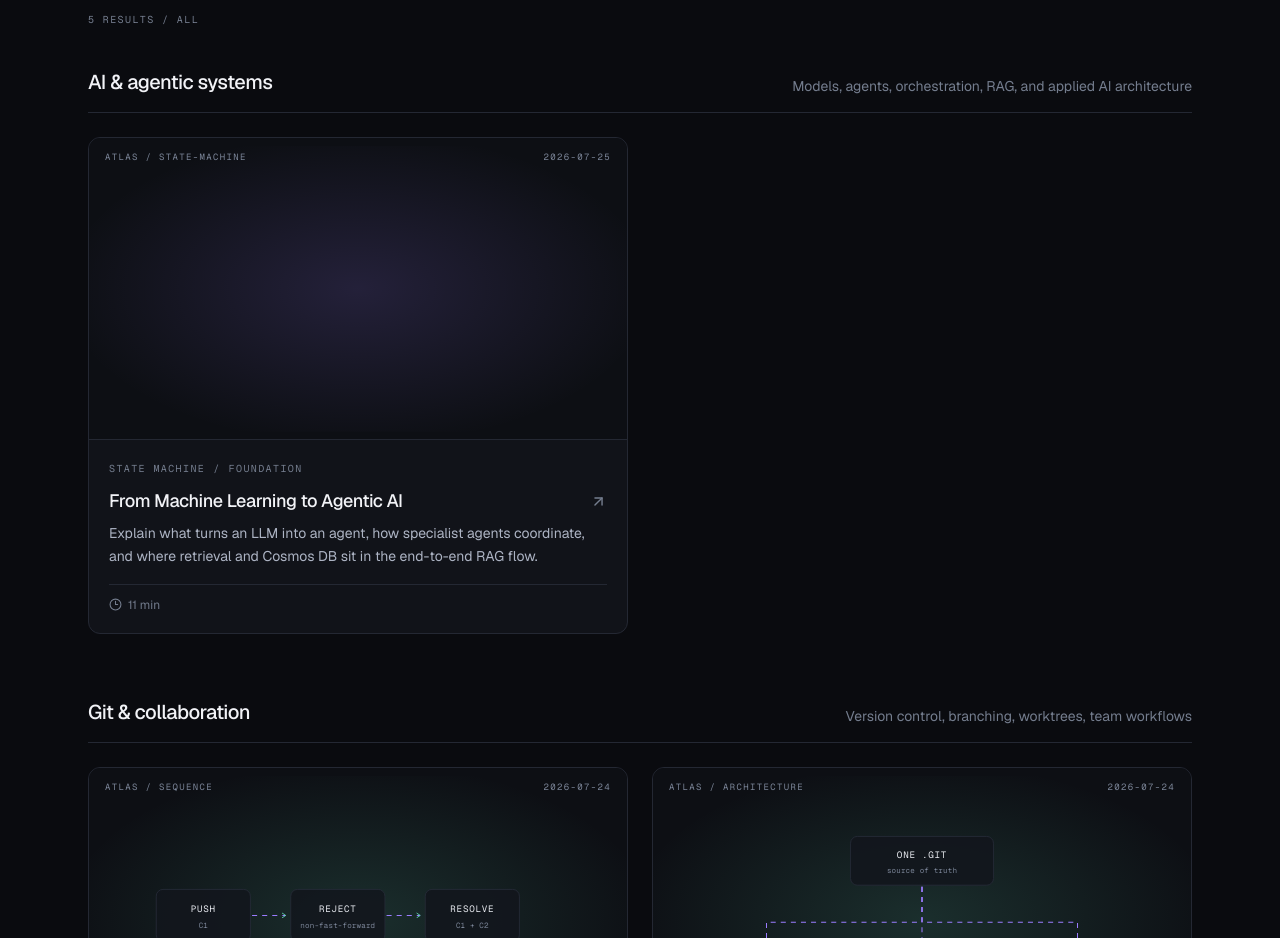
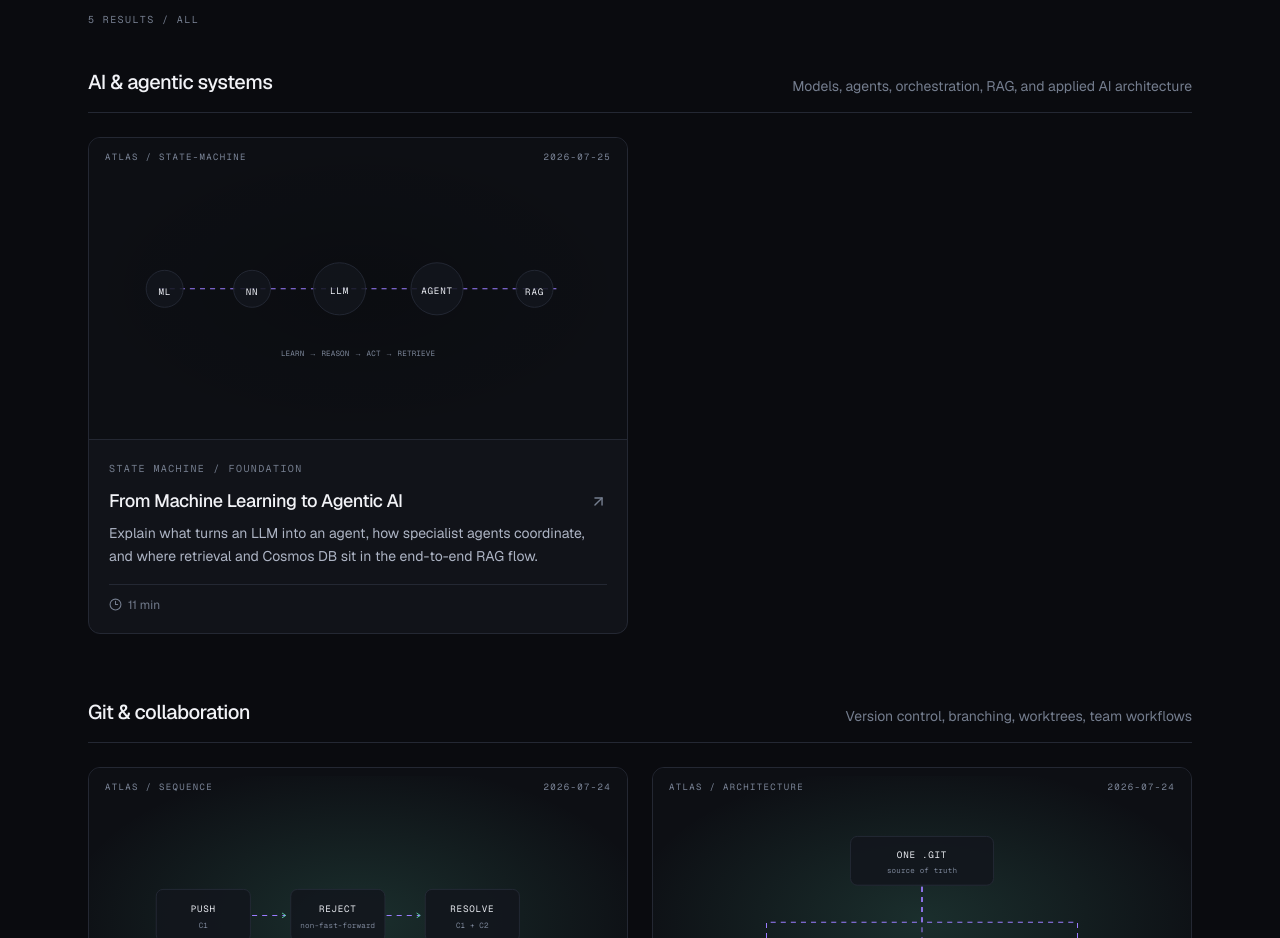
Before and after one commit to iamkaushiksaha/learning-hub, a Next.js app: page / in a window 1280 px wide. Shown: the part 1600-2538 px from the top of the page. Built offline with nearby package versions, Linux system fonts and the light colour scheme.

Commit message:
Add agentic AI visual topic (components/content/topic-card.tsx)

```diff
--- a/components/content/topic-card.tsx
+++ b/components/content/topic-card.tsx
@@ -69,7 +69,12 @@ export function TopicCard({ topic }: { topic: Topic }) {
 
 function TopicPreview({ topic }: { topic: Topic }) {
   const isGit = topic.category === "git";
-  const accent = isGit ? "var(--cat-teal)" : "var(--accent)";
+  const isAi = topic.category === "ai";
+  const accent = isGit
+    ? "var(--cat-teal)"
+    : isAi
+      ? "var(--atlas-cyan)"
+      : "var(--accent)";
   const alert = topic.visualType === "decision-tree" ? "var(--cat-coral)" : accent;
 
   return (
@@ -97,7 +102,44 @@ function TopicPreview({ topic }: { topic: Topic }) {
           </marker>
         </defs>
         <rect width="640" height="340" fill={`url(#preview-${topic.slug})`} />
-        {topic.visualType === "sequence" && (
+        {isAi && (
+          <>
+            <path
+              d="M84 170 H556"
+              className="topic-preview-path"
+              markerEnd={`url(#arrow-${topic.slug})`}
+            />
+            {[
+              ["ML", 90, 154],
+              ["NN", 194, 154],
+              ["LLM", 298, 142],
+              ["AGENT", 414, 142],
+              ["RAG", 530, 154],
+            ].map(([label, x, y], index) => (
+              <g key={label}>
+                <circle
+                  cx={x}
+                  cy={170}
+                  r={index === 2 || index === 3 ? 31 : 22}
+                  className={index === 3 ? "topic-preview-node topic-preview-node-hot" : "topic-preview-node"}
+                />
+                <text
+                  x={x}
+                  y={y}
+                  dy={index === 2 || index === 3 ? 34 : 23}
+                  textAnchor="middle"
+                  className="topic-preview-label"
+                >
+                  {label}
+                </text>
+              </g>
+            ))}
+            <text x="320" y="250" textAnchor="middle" className="topic-preview-sub">
+              LEARN → REASON → ACT → RETRIEVE
+            </text>
+          </>
+        )}
+        {!isAi && topic.visualType === "sequence" && (
           <>
             {[80, 240, 400].map((x, i) => (
               <g key={x}>
@@ -114,7 +156,7 @@ function TopicPreview({ topic }: { topic: Topic }) {
             <path d="M354 166 H394" className="topic-preview-path" markerEnd={`url(#arrow-${topic.slug})`} />
           </>
         )}
-        {topic.visualType === "architecture" && (
+        {!isAi && topic.visualType === "architecture" && (
           <>
             <rect x="235" y="72" width="170" height="58" rx="8" className="topic-preview-node" />
             <text x="320" y="98" textAnchor="middle" className="topic-preview-label">
@@ -141,7 +183,7 @@ function TopicPreview({ topic }: { topic: Topic }) {
             ))}
           </>
         )}
-        {topic.visualType === "decision-tree" && (
+        {!isAi && topic.visualType === "decision-tree" && (
           <>
             <path d="M320 92 V142 L175 220" className="topic-preview-path" />
             <path d="M320 142 L465 220" className="topic-preview-path topic-preview-path-alert" />
```
